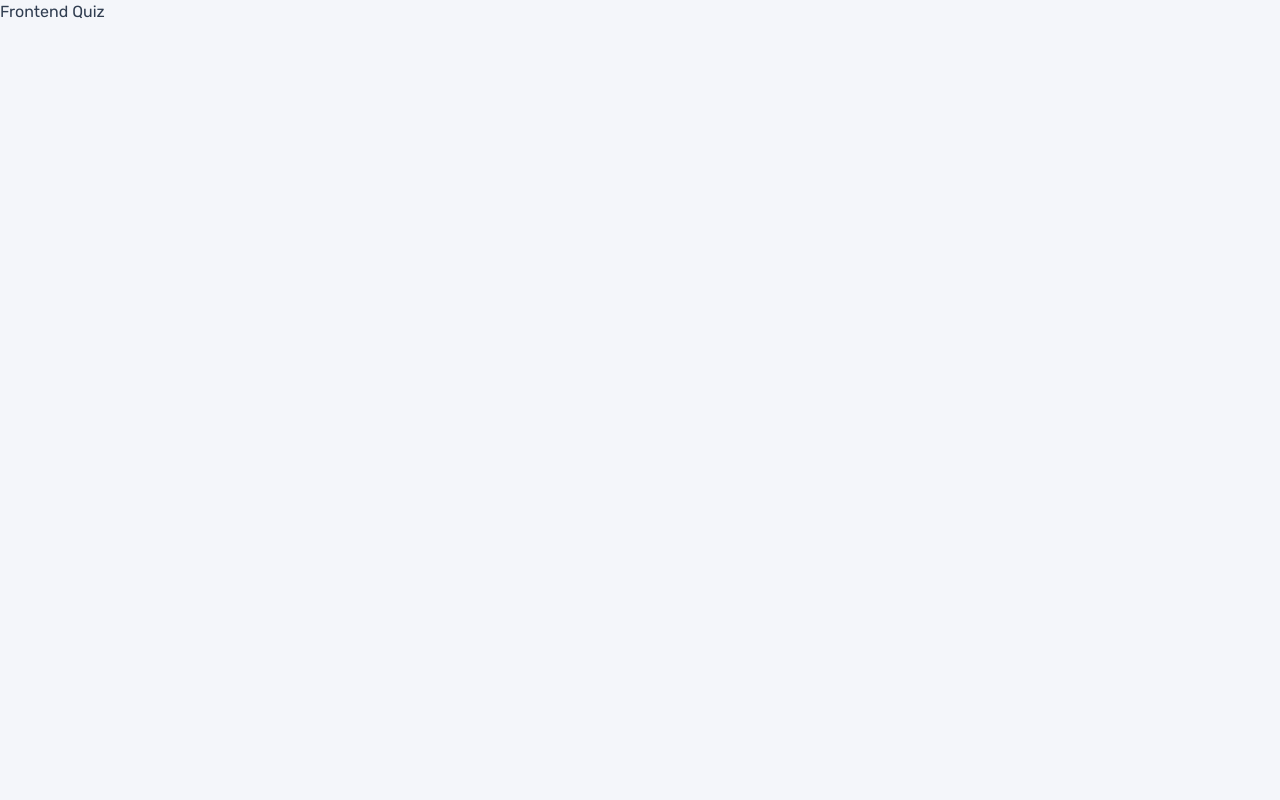
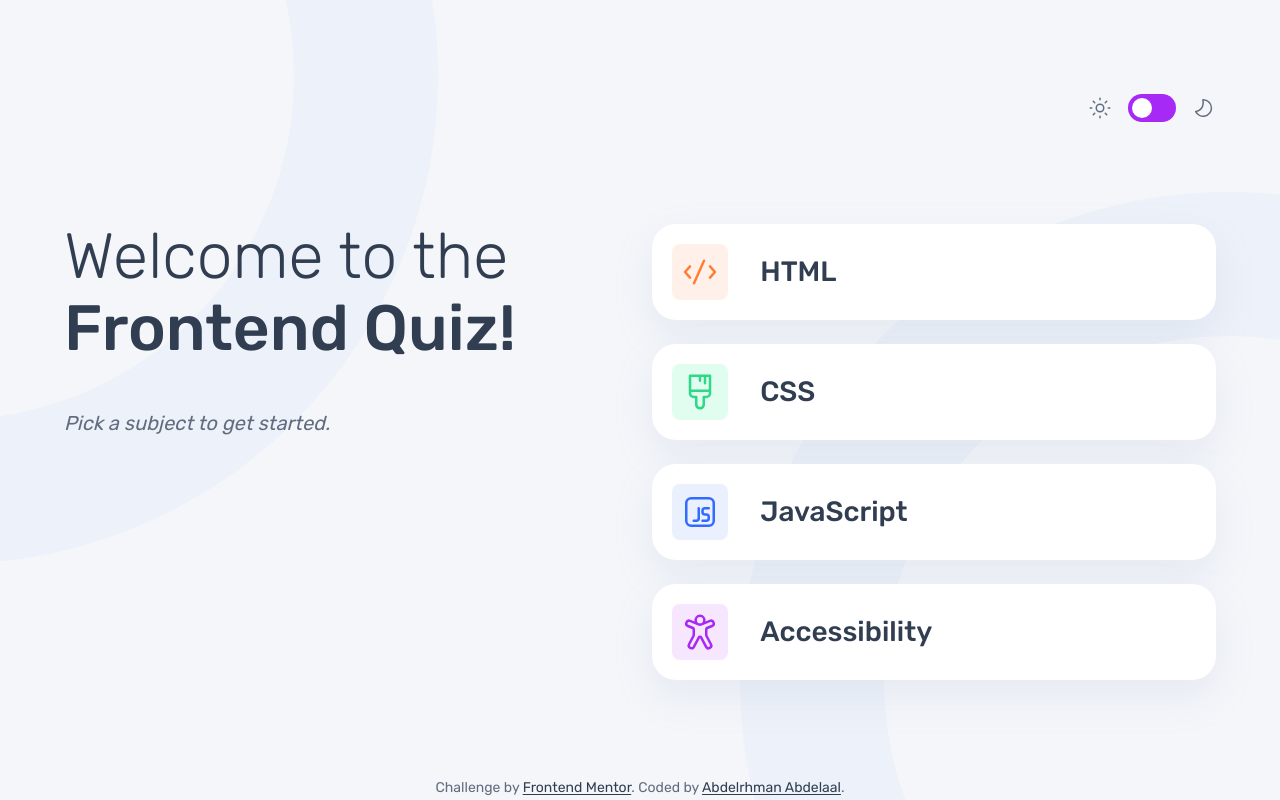
Before and after one commit to MrBlackvanta/frontend-quiz-app, a Next.js app: page / in a window 1280 px wide. Built offline with nearby package versions, Linux system fonts and the light colour scheme.

Commit message:
feat: implement quiz app structure with theme toggle and subject selection; add background pattern and footer components

```diff
--- a/src/app/globals.css
+++ b/src/app/globals.css
@@ -1,7 +1,10 @@
 @import "tailwindcss";
+
+@custom-variant dark (&:where([data-theme="dark"], [data-theme="dark"] *));
 
 @theme {
   --color-accent: #a729f5;
+  --color-accent-hover: #950bea;
   --color-accent-ink: #ffffff;
   --color-accent-tint: #faf3ff;
   --color-tile: #f4f6fa;
@@ -12,7 +15,7 @@
   --color-subject-js: #ebf0ff;
   --color-subject-a11y: #f6e7ff;
 
-  --text-display: 2.5rem;
+  --text-display: clamp(2.125rem, 10.667vw, 2.5rem);
   --text-display--line-height: 1.2;
   --text-display-lg: 4rem;
   --text-display-lg--line-height: 1.125;
@@ -32,6 +35,10 @@
   --text-note--line-height: 1;
   --text-note-lg: 1.5rem;
   --text-note-lg--line-height: 1.5;
+  --text-caption: 0.875rem;
+  --text-caption--line-height: 1.5;
+  --text-caption-lg: 1.25rem;
+  --text-caption-lg--line-height: 1.5;
 
   --radius-tile: 0.375rem;
   --radius-tile-lg: 0.5rem;
@@ -47,6 +54,8 @@
   --color-ink: var(--ink);
   --color-muted: var(--muted);
   --color-pattern: var(--pattern);
+  --color-toggle-icon: var(--toggle-icon);
+  --color-link-hover: var(--link-hover);
   --color-correct: var(--correct);
   --color-correct-ink: var(--correct-ink);
   --color-incorrect: var(--incorrect);
@@ -64,6 +73,8 @@
     --ink: #313e51;
     --muted: #626c7f;
     --pattern: #edf1f9;
+    --toggle-icon: #626c7f;
+    --link-hover: #a729f5;
     --correct: #188752;
     --correct-ink: #ffffff;
     --incorrect: #e91d1d;
@@ -79,6 +90,8 @@
     --ink: #ffffff;
     --muted: #abc1e1;
     --pattern: #2d3949;
+    --toggle-icon: #ffffff;
+    --link-hover: #cf8bfa;
     --correct: #26d782;
     --correct-ink: #313e51;
     --incorrect: #f38989;
@@ -103,5 +116,38 @@
 }
 
 @utility v-focus-ring {
-  @apply focus-visible:outline-focus focus-visible:outline-2 focus-visible:outline-offset-2;
+  @apply focus-visible:outline-2 focus-visible:outline-offset-2 focus-visible:outline-focus;
 }
+
+@utility v-container {
+  @apply mx-auto w-full px-6 md:max-w-3xl md:px-16 xl:max-w-322;
+}
+
+@utility v-ring {
+  @apply absolute size-244.25 rounded-full border-144 border-pattern;
+}
+
+@utility v-heading {
+  @apply text-display font-light md:text-display-lg;
+  margin-block: -0.25rem;
+}
+
+@utility v-card {
+  @apply rounded-card bg-surface shadow-card md:rounded-card-lg;
+}
+
+@utility v-card-selectable {
+  @apply ring-3 ring-transparent transition-shadow ring-inset not-aria-disabled:hover:ring-accent motion-reduce:transition-none;
+}
+
+@utility v-tile {
+  @apply flex size-10 shrink-0 items-center justify-center rounded-tile md:size-14 md:rounded-tile-lg;
+}
+
+@utility v-btn {
+  @apply flex min-h-14 w-full items-center justify-center rounded-card bg-accent text-label font-medium text-accent-ink transition-colors hover:bg-accent-hover motion-reduce:transition-none md:min-h-23 md:rounded-card-lg md:text-label-lg;
+}
+
+@utility v-footer-link {
+  @apply text-ink underline underline-offset-2 transition-colors hover:text-link-hover motion-reduce:transition-none;
+}
--- a/src/app/layout.tsx
+++ b/src/app/layout.tsx
@@ -14,6 +14,8 @@ const title = "Frontend Quiz App";
 const description =
   "Test your knowledge of HTML, CSS, JavaScript and accessibility with a ten-question quiz — a Frontend Mentor challenge built with Next.js, TypeScript, and Tailwind CSS.";
 const siteUrl = "https://vanta-frontend-quiz-app.netlify.app";
+
+const applyStoredTheme = `try{document.documentElement.dataset.theme=localStorage.getItem("theme")||(matchMedia("(prefers-color-scheme: dark)").matches?"dark":"light")}catch(e){}`;
 
 export const metadata: Metadata = {
   metadataBase: new URL(siteUrl),
@@ -38,6 +40,10 @@ export const metadata: Metadata = {
 export const viewport: Viewport = {
   width: "device-width",
   initialScale: 1,
+  themeColor: [
+    { media: "(prefers-color-scheme: light)", color: "#f4f6fa" },
+    { media: "(prefers-color-scheme: dark)", color: "#313e51" },
+  ],
 };
 
 export default function RootLayout({
@@ -46,8 +52,15 @@ export default function RootLayout({
   children: React.ReactNode;
 }>) {
   return (
-    <html lang="en" className={`${rubik.variable} antialiased`}>
-      <body className="flex min-h-dvh flex-col">{children}</body>
+    <html
+      lang="en"
+      className={`${rubik.variable} antialiased`}
+      suppressHydrationWarning
+    >
+      <body>
+        <script dangerouslySetInnerHTML={{ __html: applyStoredTheme }} />
+        {children}
+      </body>
     </html>
   );
 }
--- a/src/app/page.tsx
+++ b/src/app/page.tsx
@@ -1,7 +1,13 @@
+import BackgroundPattern from "@/components/background-pattern";
+import Footer from "@/components/footer";
+import QuizApp from "@/components/quiz-app";
+
 export default function Home() {
   return (
-    <main className="flex-1">
-      <h1>Frontend Quiz</h1>
-    </main>
+    <div className="relative isolate flex min-h-dvh flex-col overflow-clip">
+      <BackgroundPattern />
+      <QuizApp />
+      <Footer />
+    </div>
   );
 }
--- /dev/null
+++ b/src/components/background-pattern.tsx
@@ -0,0 +1,11 @@
+export default function BackgroundPattern() {
+  return (
+    <div
+      aria-hidden="true"
+      className="pointer-events-none absolute inset-0 -z-10"
+    >
+      <span className="v-ring -top-41.25 -left-150.5 md:-top-111.5 md:-left-134.75 xl:-top-103.25" />
+      <span className="v-ring -right-109.25 -bottom-92.25 hidden xl:block" />
+    </div>
+  );
+}
--- /dev/null
+++ b/src/components/footer.tsx
@@ -0,0 +1,27 @@
+export default function Footer() {
+  return (
+    <footer className="v-container pt-12 pb-0.5">
+      <p className="text-center text-sm text-muted">
+        Challenge by{" "}
+        <a
+          className="v-footer-link"
+          href="https://www.frontendmentor.io?ref=challenge"
+          target="_blank"
+          rel="noopener noreferrer"
+        >
+          Frontend Mentor
+        </a>
+        . Coded by{" "}
+        <a
+          className="v-footer-link"
+          href="https://www.linkedin.com/in/abdelrhman-vanta/"
+          target="_blank"
+          rel="noopener noreferrer"
+        >
+          Abdelrhman Abdelaal
+        </a>
+        .
+      </p>
+    </footer>
+  );
+}
--- /dev/null
+++ b/src/components/quiz-app.tsx
@@ -0,0 +1,19 @@
+"use client";
+
+import QuizHeader from "@/components/quiz-header";
+import SubjectMenu from "@/components/subject-menu";
+import { quizzes, type Quiz } from "@/data";
+import { useState } from "react";
+
+export default function QuizApp() {
+  const [quiz, setQuiz] = useState<Quiz | null>(null);
+
+  return (
+    <>
+      <QuizHeader quiz={quiz} />
+      <main className="v-container flex-1 pt-12 xl:pt-22">
+        {quiz === null && <SubjectMenu quizzes={quizzes} onPick={setQuiz} />}
+      </main>
+    </>
+  );
+}
--- /dev/null
+++ b/src/components/quiz-header.tsx
@@ -0,0 +1,19 @@
+import SubjectTile from "@/components/subject-tile";
+import ThemeToggle from "@/components/theme-toggle";
+import type { Quiz } from "@/data";
+
+export default function QuizHeader({ quiz }: { quiz: Quiz | null }) {
+  return (
+    <header className="v-container flex min-h-14 items-center justify-between pt-4 md:min-h-24 md:pt-10 xl:min-h-34 xl:pt-20">
+      {quiz ? (
+        <p className="flex items-center gap-4 text-label font-medium md:gap-6 md:text-label-lg">
+          <SubjectTile quiz={quiz} />
+          {quiz.title}
+        </p>
+      ) : (
+        <span />
+      )}
+      <ThemeToggle />
+    </header>
+  );
+}
--- /dev/null
+++ b/src/components/subject-menu.tsx
@@ -0,0 +1,38 @@
+import SubjectTile from "@/components/subject-tile";
+import type { Quiz } from "@/data";
+
+type Props = {
+  quizzes: Quiz[];
+  onPick: (quiz: Quiz) => void;
+};
+
+export default function SubjectMenu({ quizzes, onPick }: Props) {
+  return (
+    <div className="xl:grid xl:grid-cols-[40fr_49fr] xl:gap-x-32">
+      <div>
+        <h1 className="v-heading">
+          Welcome to the{" "}
+          <span className="block font-medium">Frontend Quiz!</span>
+        </h1>
+        <p className="mt-4 text-caption text-muted italic md:text-caption-lg xl:mt-12">
+          Pick a subject to get started.
+        </p>
+      </div>
+
+      <ul className="mt-10 flex flex-col gap-3 md:mt-16 md:gap-6 xl:mt-0">
+        {quizzes.map((quiz) => (
+          <li key={quiz.title}>
+            <button
+              type="button"
+              onClick={() => onPick(quiz)}
+              className="flex w-full items-center gap-4 v-card p-3 text-label font-medium v-card-selectable md:gap-8 md:text-label-lg xl:p-5"
+            >
+              <SubjectTile quiz={quiz} />
+              {quiz.title}
+            </button>
+          </li>
+        ))}
+      </ul>
+    </div>
+  );
+}
--- /dev/null
+++ b/src/components/subject-tile.tsx
@@ -0,0 +1,19 @@
+import type { Quiz, Subject } from "@/data";
+import { cn } from "@/lib";
+
+const tints: Record<Subject, string> = {
+  HTML: "bg-subject-html",
+  CSS: "bg-subject-css",
+  JavaScript: "bg-subject-js",
+  Accessibility: "bg-subject-a11y",
+};
+
+export default function SubjectTile({ quiz }: { quiz: Quiz }) {
+  const Icon = quiz.icon;
+
+  return (
+    <span className={cn("v-tile", tints[quiz.title])}>
+      <Icon className="size-7 md:size-10" />
+    </span>
+  );
+}
--- /dev/null
+++ b/src/components/theme-toggle.tsx
@@ -0,0 +1,25 @@
+"use client";
+
+import { MoonIcon, SunIcon } from "@/components/icons";
+import { setTheme, useTheme } from "@/hooks/use-theme";
+
+export default function ThemeToggle() {
+  const isDark = useTheme() === "dark";
+
+  return (
+    <button
+      type="button"
+      role="switch"
+      aria-checked={isDark}
+      aria-label="Dark mode"
+      onClick={() => setTheme(isDark ? "light" : "dark")}
+      className="text-toggle-icon flex items-center gap-2 py-1.5 md:gap-4"
+    >
+      <SunIcon className="size-4 md:size-6" />
+      <span className="bg-accent flex h-5 w-8 items-center rounded-full p-1 md:h-7 md:w-12">
+        <span className="dark:translate-x-3 dark:md:translate-x-5 size-3 rounded-full bg-white transition-transform md:size-5 motion-reduce:transition-none" />
+      </span>
+      <MoonIcon className="size-4 md:size-6" />
+    </button>
+  );
+}
--- /dev/null
+++ b/src/hooks/use-theme.ts
@@ -0,0 +1,33 @@
+"use client";
+
+import { useSyncExternalStore } from "react";
+
+export type Theme = "light" | "dark";
+
+const STORAGE_KEY = "theme";
+const listeners = new Set<() => void>();
+
+function subscribe(onChange: () => void) {
+  listeners.add(onChange);
+  return () => {
+    listeners.delete(onChange);
+  };
+}
+
+function readTheme(): Theme {
+  return document.documentElement.dataset.theme === "dark" ? "dark" : "light";
+}
+
+function readServerTheme(): Theme {
+  return "light";
+}
+
+export function setTheme(theme: Theme) {
+  document.documentElement.dataset.theme = theme;
+  localStorage.setItem(STORAGE_KEY, theme);
+  listeners.forEach((onChange) => onChange());
+}
+
+export function useTheme() {
+  return useSyncExternalStore(subscribe, readTheme, readServerTheme);
+}
```
